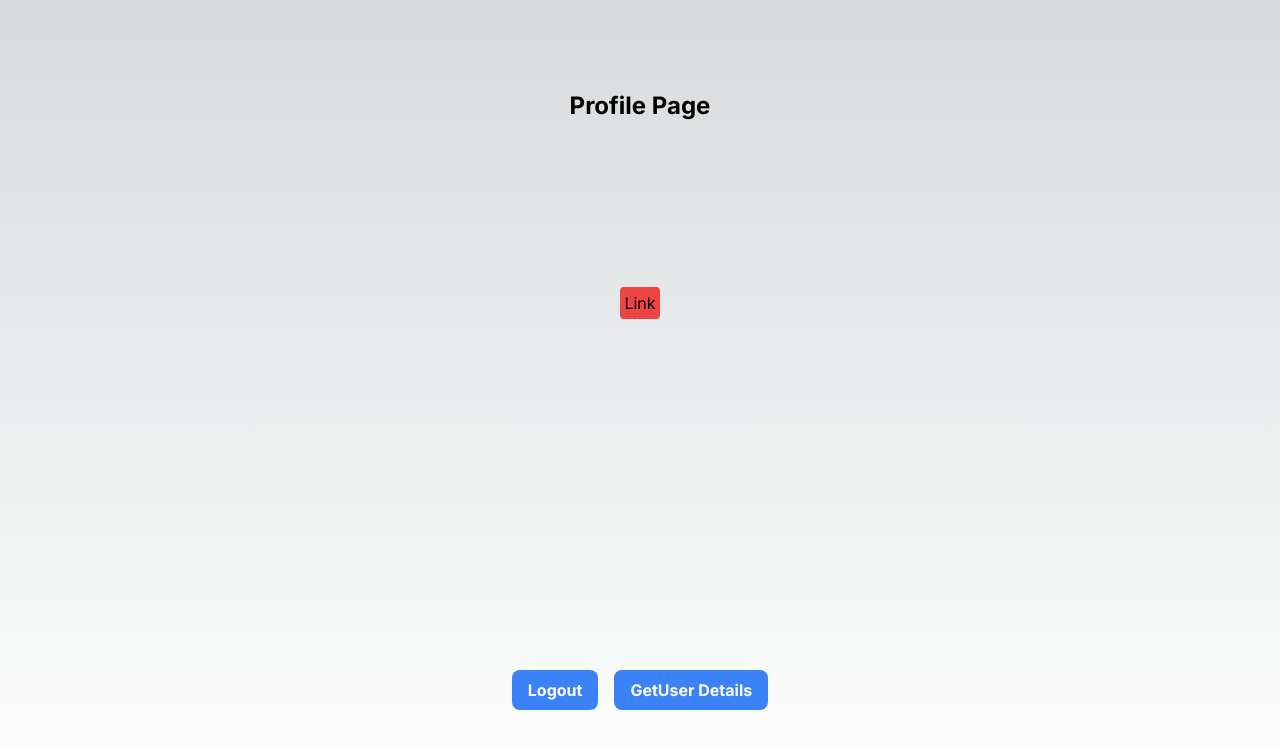
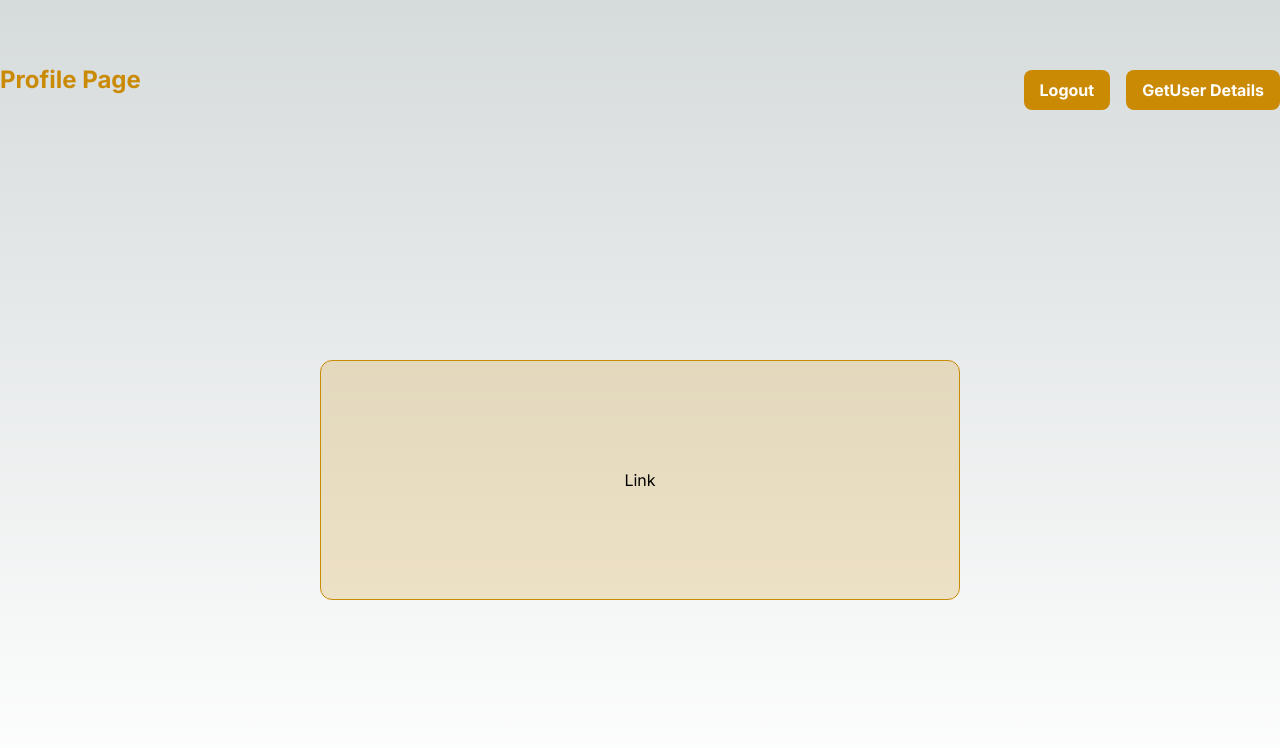
Before and after one commit to HaiVvolf777/Nextjs-Project, a Next.js app: page /profile in a window 1280 px wide. Shown: the top 748 px of the page. Built offline with nearby package versions, Linux system fonts and the light colour scheme.

Commit message:
Update page.tsx

```diff
--- a/src/app/profile/page.tsx
+++ b/src/app/profile/page.tsx
@@ -1,14 +1,13 @@
 "use client";
 
-import React , {useState} from "react";
+import React, { useState } from "react";
 import axios from "axios";
 import Link from "next/link";
 import { toast } from "react-hot-toast";
 import { useRouter } from "next/navigation";
 
 const UserProfilePage = () => {
-
-  const [data, setData] = useState("nothing")
+  const [data, setData] = useState("nothing");
   const router = useRouter();
 
   const logout = async () => {
@@ -23,34 +22,45 @@ const UserProfilePage = () => {
   };
 
   const getUserDetails = async () => {
-    const res = await axios.get('/api/users/me')
+    const res = await axios.get("/api/users/me");
     console.log(res.data);
-    setData(res.data.data._id)
-}
+    setData(res.data.data._id);
+  };
 
   return (
     <div className="container mx-auto">
-      <div className="flex flex-col items-center justify-around min-h-screen py-2">
-        <div className="text-2xl font-bold">Profile Page</div>
-        <h2 className="p-1 rounded bg-red-500">{data === 'nothing' ? "Link" : <Link href={`/profile/${data}`}>{data}
-            </Link>}</h2>
-        <hr />
+      <div className="flex justify-between items-center h-[20vh] py-2">
+        <div className="text-2xl font-bold text-yellow-600">Profile Page</div>
 
         <div className="flex gap-4 mt-5">
           <button
             onClick={logout}
-          className="bg-blue-500 hover:bg-blue-700 text-white font-bold py-2 px-4 rounded-lg"
+            className="bg-yellow-600 hover:bg-yellow-800 text-white font-bold py-2 px-4 rounded-lg"
           >
             Logout
           </button>
 
           <button
             onClick={getUserDetails}
-        className="bg-blue-500  hover:bg-blue-700 text-white font-bold py-2 px-4 rounded-lg"
-        >GetUser Details</button>
+            className="bg-yellow-600  hover:bg-yellow-800 text-white font-bold py-2 px-4 rounded-lg"
+          >
+            GetUser Details
+          </button>
+        </div>
       </div>
 
+      <div className="h-[80vh] flex justify-center items-center">
+      <div className="w-1/2 h-60 border flex justify-center items-center border-yellow-600 bg-yellow-600 bg-opacity-20 rounded-xl">
+      <h2 className="p-1 rounded ">
+        {data === "nothing" ? (
+          "Link"
+        ) : (
+          <Link className="bg-yellow-600 rounded-lg px-3 py-2" href={`/profile/${data}`}>{data}</Link>
+        )}
+      </h2>
       </div>
+      </div>
+
     </div>
   );
 };
```
Lines whose indentation alone changed are shown as unchanged.
